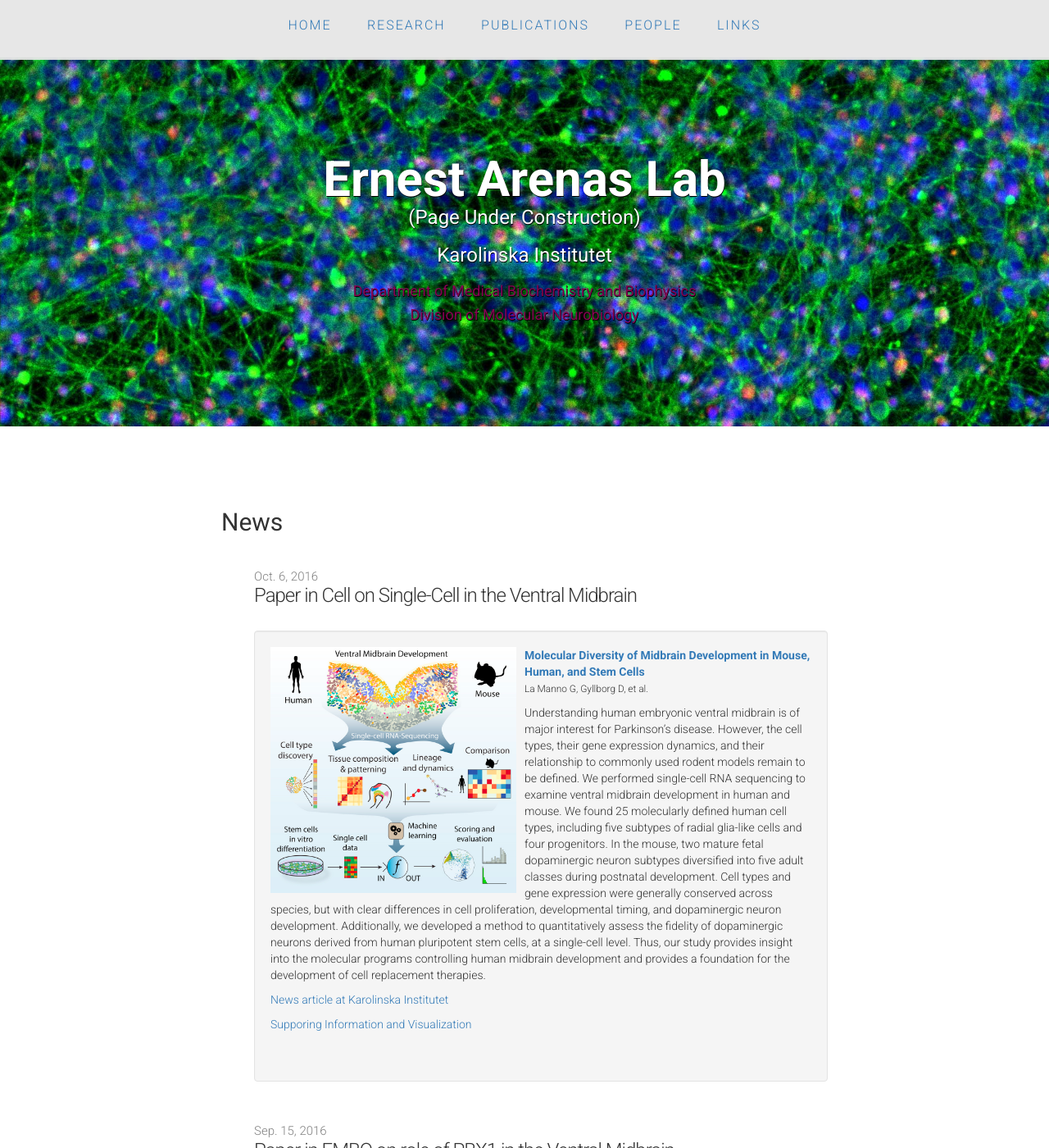
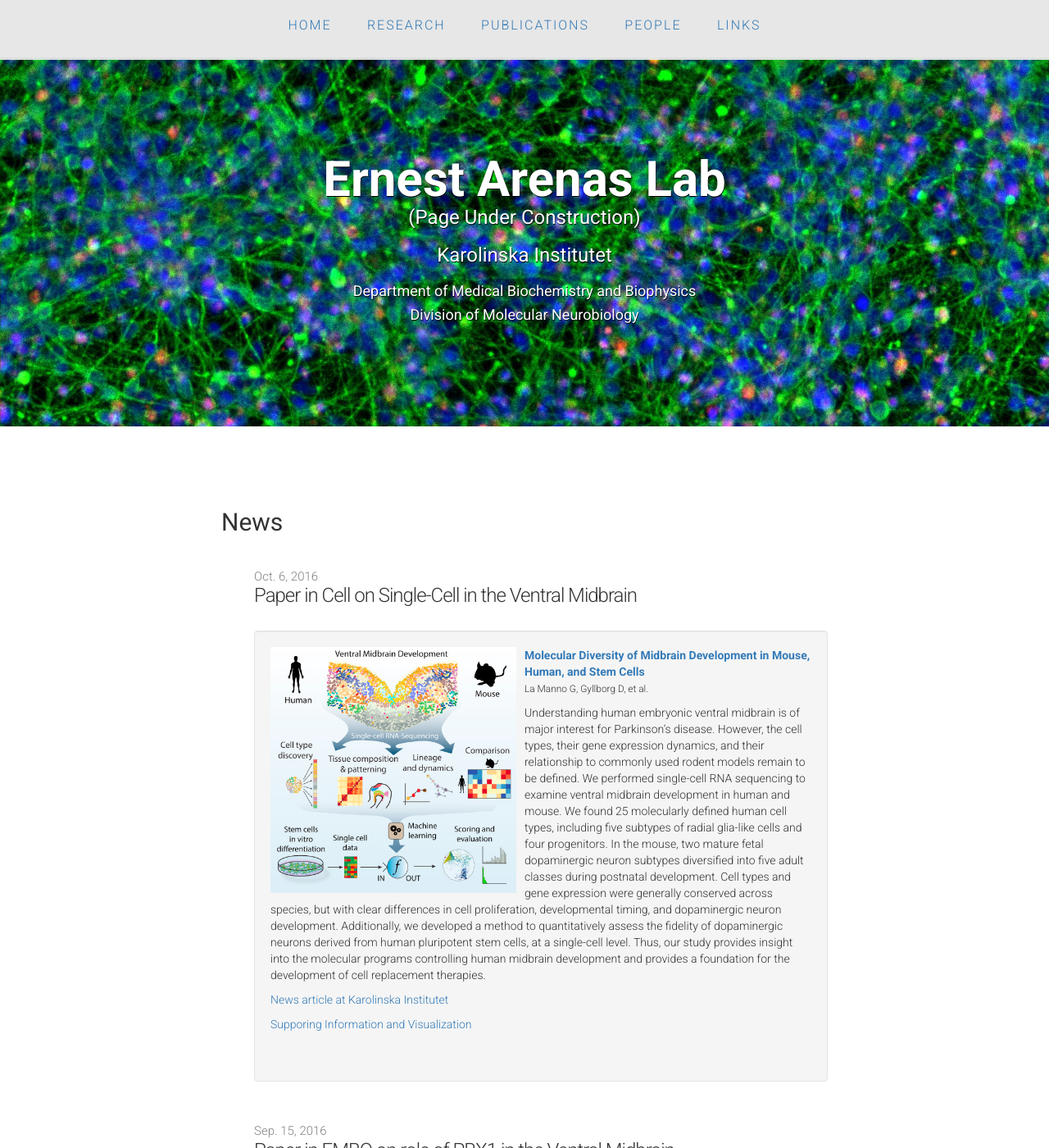
Before and after one commit to ArenasLab/arenaslab.github.io, a Jekyll site: the page index.html, which Jekyll copies as it is, in a window 1280 px wide and 1400 px high. Shown: the whole window at 82% size. Built offline with Jekyll 4.4.1, drawn with Linux system fonts in a browser that asks for light colours.

Commit message:
Update main.css

```diff
--- a/css/main.css
+++ b/css/main.css
@@ -59,11 +59,12 @@ header p {
 
 
 .jumbotron {
+  font-family: 'Roboto', sans-serif;
   display: flex;
   align-items: center;
   background-image: url("../img/NES.jpg");
   background-size: cover;
-  color: #870052;
+  color: #FFF;
   height: 450px;
   text-shadow: 0.5px 0.5px 0.5px #000000;
 }
@@ -121,16 +122,6 @@ section .row img {
 
 }
 
-.square_link {
-  background: url("../heic0114a.jpg") no-repeat center center;
-  background-size: 50%;
-  height: 300px;
-  text-align: center;
-  border: 2px solid #000000;
-  position: relative;
-  top: 100px;
-  padding: 30px;
-}
 
 .col-md-6 {
   margin: 0 0 30px;
```
